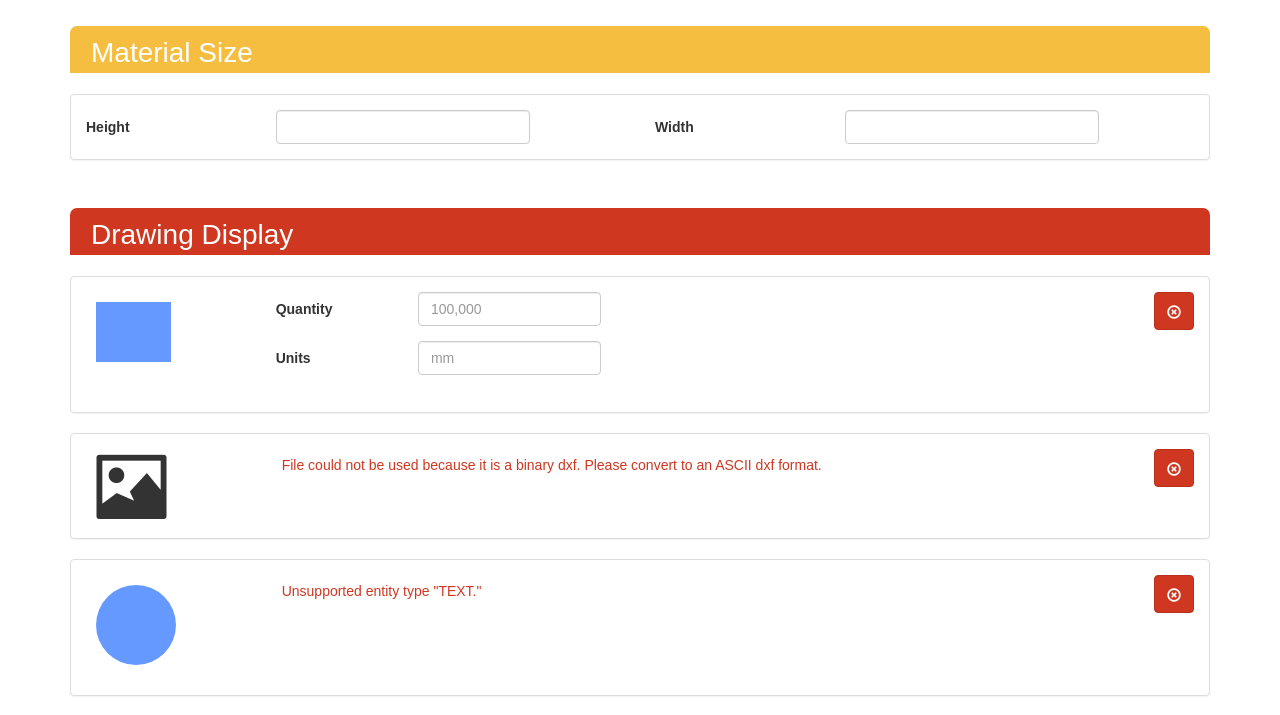
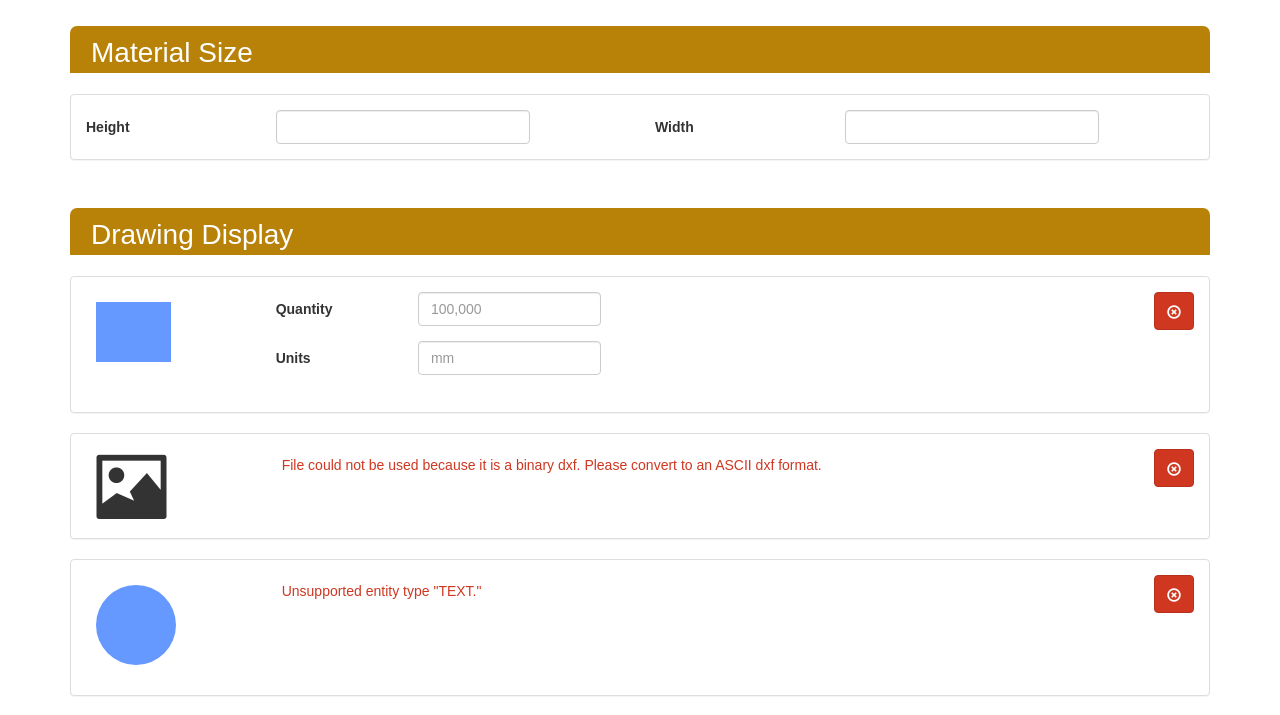
Before and after one commit to SKBruck/rusnack-pd, a plain HTML site: page index.html in a window 1280 px wide. Shown: the part 54-769 px from the top of the page. Drawn offline with nearby package versions, Linux system fonts and the light colour scheme.

Commit message:
Made tab background color neutral...
Darkened custom theme yellow color by 38%

```diff
--- a/css/styles.css
+++ b/css/styles.css
@@ -33,18 +33,11 @@ body {
   font-size: 2em;
   padding-left: .75em;
   color: #fff;
+  background-color: #b88209;
   padding-top: .25em;
   border-bottom: 0;
   border-top-left-radius: .25em;
   border-top-right-radius: .25em;
-}
-
-.tab-ms {
-    background-color: #f5be41;
-}
-
-.tab-dd {
-    background-color: #cf3721;
 }
 
 .submit-btn {
```
